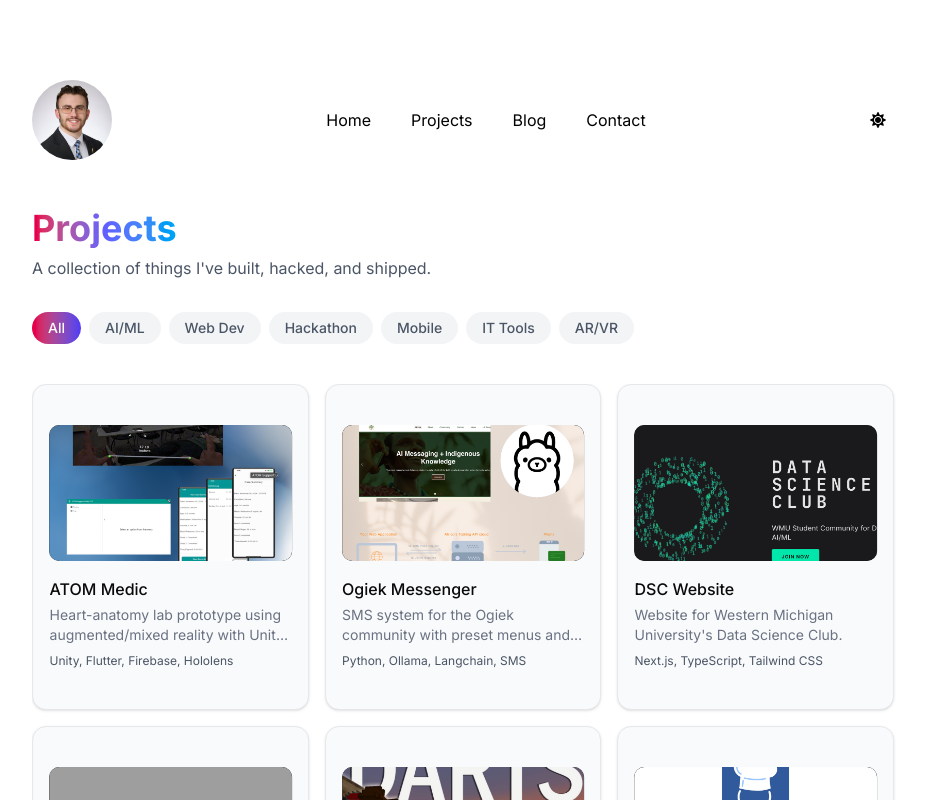
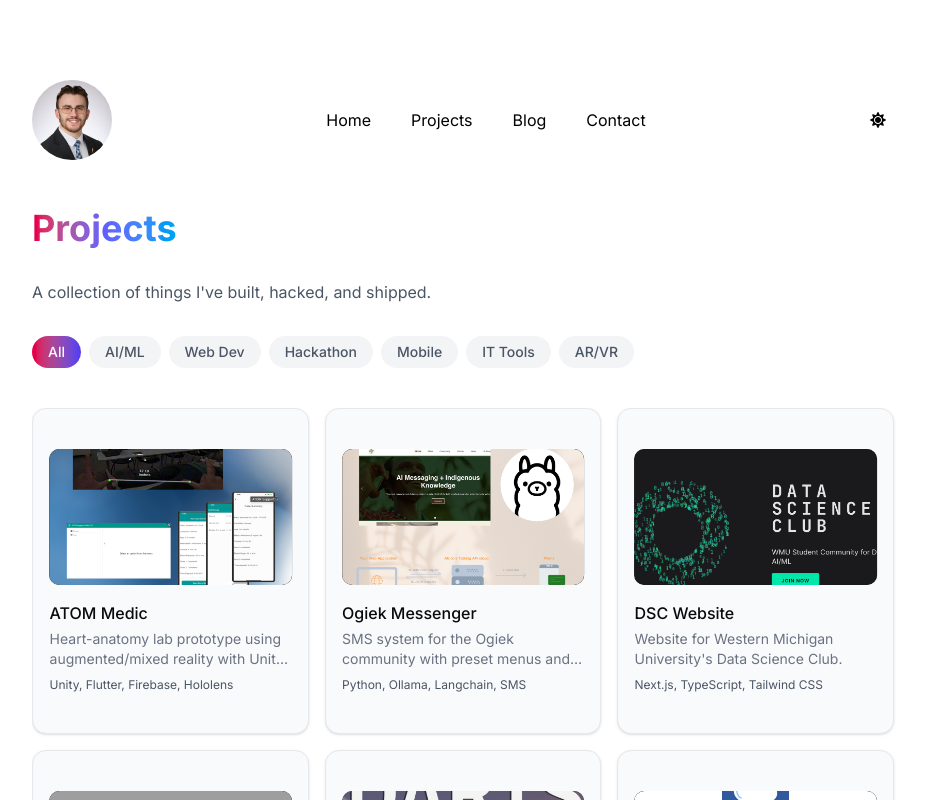
Before and after one commit to grcodeman/cody-portfolio, a Next.js app: page /projects in a window 1280 px wide. Shown: the top 800 px of the page, without its empty margins (176-1101 px from the left). Built offline with nearby package versions, Linux system fonts and the light colour scheme; grey boxes are pictures that could not be loaded.

Commit message:
fixing projects page header animation

```diff
--- a/app/projects/page.tsx
+++ b/app/projects/page.tsx
@@ -19,20 +19,14 @@ export default function ProjectsPage() {
   return (
     <div className="min-h-screen bg-white dark:bg-black text-black dark:text-white transition-colors duration-300">
       <div className="mx-auto max-w-4xl px-4 py-20">
-        <motion.div
-          initial={{ opacity: 0, y: -100 }}
-          animate={{ opacity: 1, y: 0 }}
-          transition={{ duration: 0.8 }}
-        >
-          <Header />
-        </motion.div>
+        <Header />
 
-        <main className="space-y-8">
-          <motion.div
-            initial={{ opacity: 0, y: 20 }}
-            animate={{ opacity: 1, y: 0 }}
-            transition={{ duration: 0.6 }}
-            className="space-y-2"
+        <main className="space-y-10">
+          <motion.section
+            initial={{opacity: 0, y: 100}}
+            animate={{opacity: 1, y: 0}}
+            transition={{duration: 0.8}}
+            className="space-y-8"
           >
             <h1 className="text-4xl font-bold bg-gradient-to-r from-rose-600 via-indigo-500 to-sky-500 bg-clip-text text-transparent inline-block">
               Projects
@@ -40,27 +34,15 @@ export default function ProjectsPage() {
             <p className="text-gray-600 dark:text-gray-400">
               A collection of things I&apos;ve built, hacked, and shipped.
             </p>
-          </motion.div>
 
-          <motion.div
-            initial={{ opacity: 0, y: 20 }}
-            animate={{ opacity: 1, y: 0 }}
-            transition={{ duration: 0.6, delay: 0.2 }}
-          >
             <ProjectFilter
               active={activeCategory}
               onChange={(cat) => setActiveCategory(cat)}
             />
-          </motion.div>
 
-          <motion.div
-            initial={{ opacity: 0, y: 20 }}
-            animate={{ opacity: 1, y: 0 }}
-            transition={{ duration: 0.6, delay: 0.3 }}
-            key={activeCategory}
-          >
             <ProjectCarousel projects={filtered} />
-          </motion.div>
+
+          </motion.section>
 
           <Footer />
         </main>
```
